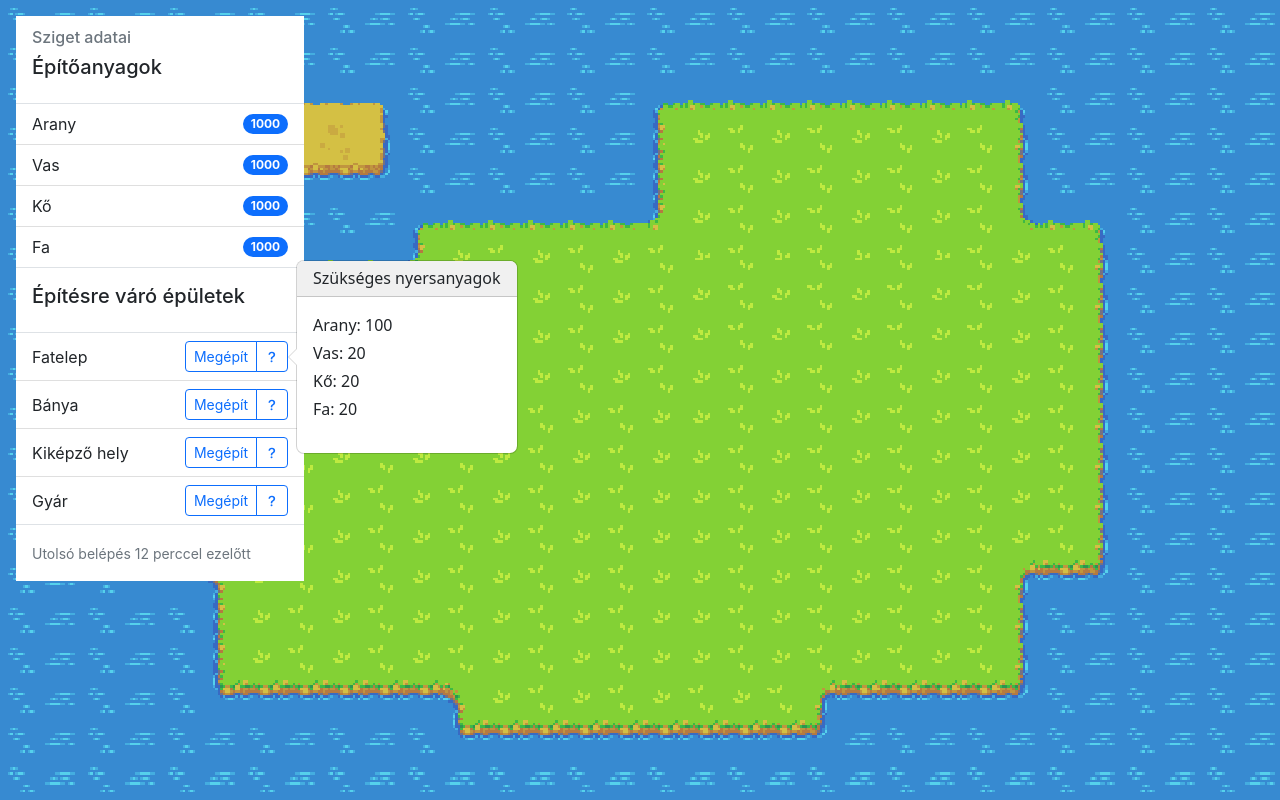
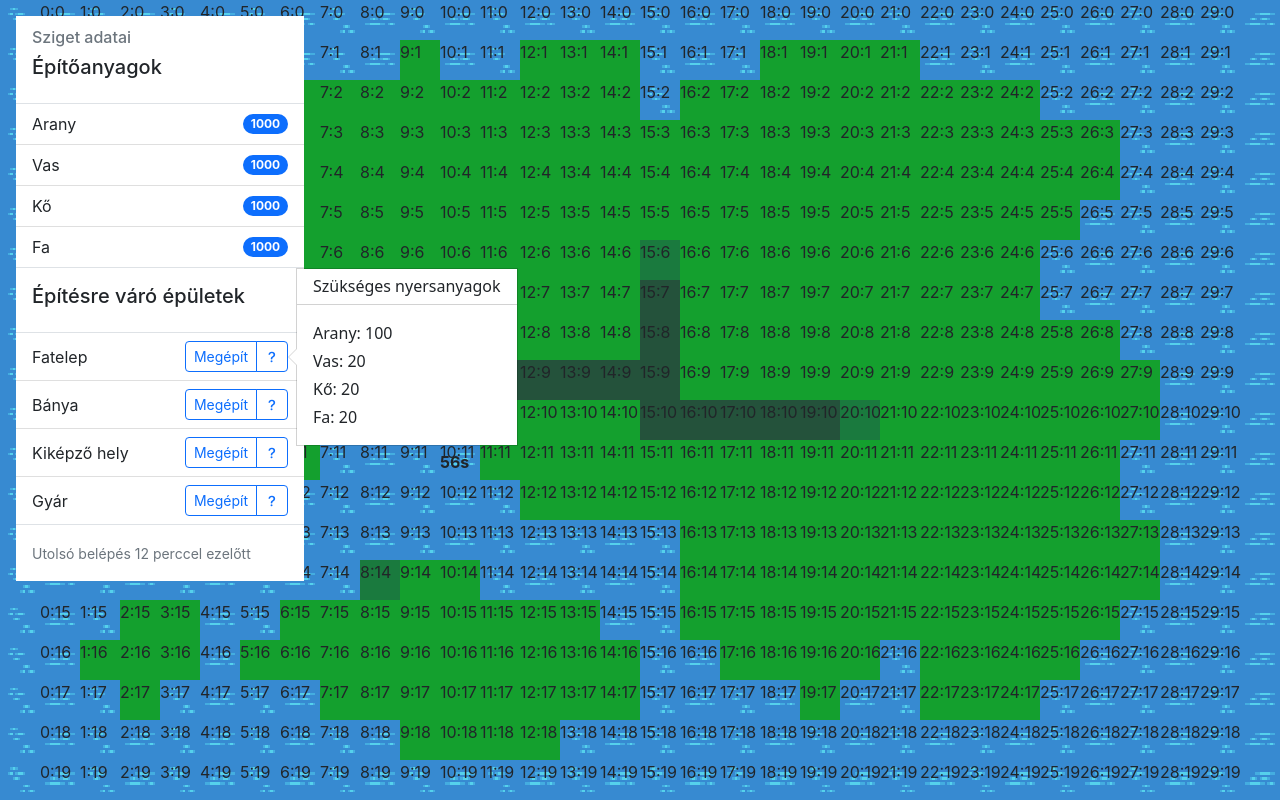
Before and after one commit to LeknerNorbert/IslandDemo, a React (Create React App) app: page / in a window 1280 px wide. Both pictures are taken after a click on the button 272 px from the left and 356 px from the top of the page. Built offline with nearby package versions, Linux system fonts and the light colour scheme; the HTML template or start-up script is replaced by a standard one.

Commit message:
fix producting

```diff
--- a/package.json
+++ b/package.json
@@ -12,6 +12,7 @@
     "react-bootstrap": "^2.6.0",
     "react-dom": "^18.2.0",
     "react-scripts": "5.0.1",
+    "react-simple-animate": "^3.5.2",
     "web-vitals": "^2.1.4"
   },
   "scripts": {
--- a/public/init.json
+++ b/public/init.json
@@ -9,17 +9,18 @@
         {
             "coordX": 10,
             "coordY": 10,
-            "level": 2,
+            "level": 1,
             "maxLevel": 3,
             "name": "Templom",
+            "buildDate": "2022-12-17T02:05:00",
             "description": "A templom növeli a kritikus támadások esélyét harc közben",
-            "imagePath": "/assets/house-lvl-2.png",
+            "imagePath": "/assets/house-lvl-1.png",
             "goldsForUpdate": 100,
             "ironsForUpdate": 100,
             "stonesForUpdate": 100,
             "woodsForUpdate": 100,
-            "productionInterval": 10,
-            "lastCollectTime": "2022-12-10",
+            "productionInterval": 180000,
+            "lastCollectTime": "2022-12-17T01:00:00",
             "produceGoldCount": 10,
             "produceIronsCount": 10,
             "produceStonesCount": 10,
@@ -68,5 +69,94 @@
         "irons": 1000,
         "golds": 1000
     },
-    "npcWays": []
+    "npcRoutes": [
+        {
+            "coordX": 5,
+            "coordY": 8
+        },
+        {
+            "coordX": 5,
+            "coordY": 9
+        },
+        {
+            "coordX": 6,
+            "coordY": 9
+        },
+        {
+            "coordX": 7,
+            "coordY": 9
+        },
+        {
+            "coordX": 8,
+            "coordY": 9
+        },
+        {
+            "coordX": 9,
+            "coordY": 9
+        },
+        {
+            "coordX": 10,
+            "coordY": 9
+        },
+        {
+            "coordX": 10,
+            "coordY": 10
+        },
+        {
+            "coordX": 11,
+            "coordY": 9
+        },
+        {
+            "coordX": 12,
+            "coordY": 9
+        },
+        {
+            "coordX": 13,
+            "coordY": 9
+        },
+        {
+            "coordX": 14,
+            "coordY": 9
+        },
+        {
+            "coordX": 15,
+            "coordY": 9
+        },
+        {
+            "coordX": 15,
+            "coordY": 8
+        },
+        {
+            "coordX": 15,
+            "coordY": 7
+        },
+        {
+            "coordX": 15,
+            "coordY": 6
+        },
+        {
+            "coordX": 15,
+            "coordY": 10
+        },
+        {
+            "coordX": 16,
+            "coordY": 10
+        },
+        {
+            "coordX": 17,
+            "coordY": 10
+        },
+        {
+            "coordX": 18,
+            "coordY": 10
+        },
+        {
+            "coordX": 19,
+            "coordY": 10
+        },
+        {
+            "coordX": 20,
+            "coordY": 10
+        }
+    ]
 }
--- a/src/components/main/Main.js
+++ b/src/components/main/Main.js
@@ -26,12 +26,13 @@ export default class Main extends Component {
         irons: 0,
         golds: 0
       },
+      npcWays: [],
       waitToBuild: null,
       selectedBuildingToUpdate: null
     }
 
-    this.startTimeout = null
-    this.productionInterval = null
+    this.updateItemStartTimers = []
+    this.updateItemIntervals = []
   }
 
   async fetchInitFile() {
@@ -61,6 +62,7 @@ export default class Main extends Component {
         b.level,
         b.maxLevel,
         b.name,
+        new Date(b.buildDate),
         b.description,
         b.imagePath,
         b.goldsForUpdate,
@@ -73,10 +75,10 @@ export default class Main extends Component {
         b.produceIronsCount,
         b.produceStonesCount,
         b.produceWoodsCount,
-        this.calculateProducedItemCount(new Date(b.lastCollectTime), b.produceGoldCount, b.productionInterval),
-        this.calculateProducedItemCount(new Date(b.lastCollectTime), b.produceIronsCount, b.productionInterval),
-        this.calculateProducedItemCount(new Date(b.lastCollectTime), b.produceStonesCount, b.productionInterval),
-        this.calculateProducedItemCount(new Date(b.lastCollectTime), b.produceWoodsCount, b.productionInterval)
+        this.calculateProducedItem(new Date(b.lastCollectTime), b.produceGoldCount, b.productionInterval),
+        this.calculateProducedItem(new Date(b.lastCollectTime), b.produceIronsCount, b.productionInterval),
+        this.calculateProducedItem(new Date(b.lastCollectTime), b.produceStonesCount, b.productionInterval),
+        this.calculateProducedItem(new Date(b.lastCollectTime), b.produceWoodsCount, b.productionInterval),
       )
     )
 
@@ -108,7 +110,12 @@ export default class Main extends Component {
         irons: initFile.items.irons,
         golds: initFile.items.golds
       },
-    }))
+      npcRoutes: initFile.npcRoutes
+    }), () => {
+      for(let building of this.state.builtBuildings) {
+        this.startUpdateItemTimer(building)
+      }
+    })
   }
 
   selectWaitToBuild = (name) => {
@@ -129,6 +136,9 @@ export default class Main extends Component {
     if(this.state.waitToBuild != null) {
       const chosenBuilding = this.state.unbuiltBuildings.find(u => u.name == this.state.waitToBuild)
 
+      const buildDate = new Date()
+      buildDate.setMinutes(buildDate.getMinutes() + 2)
+
       // Ez majd backendről fog jönni
       const newBuiltBuilding = new BuiltBuilding (
         chosenCoordX,
@@ -136,13 +146,14 @@ export default class Main extends Component {
         1,
         3,
         chosenBuilding.name,
+        buildDate,
         "...",
         '/assets/house-lvl-1.png',
         200,
         200,
         200,
         200,
-        10,
+        180000,
         new Date(),
         0,
         30,
@@ -153,6 +164,8 @@ export default class Main extends Component {
         0,
         0
       )
+
+      this.startUpdateItemTimer(newBuiltBuilding)
 
       this.setState(state => ({
         ...state,
@@ -205,34 +218,70 @@ export default class Main extends Component {
     }))
   }
 
-  updateProducedItemsOfBuildings() {
-    const buildings = this.state.builtBuildings
+  startUpdateItemTimer(building) {
+    console.log('timer start')
+    const today = new Date()
 
-    for(let building of buildings) {
-      building.alreadyProducedGold = this.calculateProducedItemCount(building.lastCollectTime, building.produceGoldCount, building.productionInterval)
-      building.alreadyProducedIrons = this.calculateProducedItemCount(building.lastCollectTime, building.produceIronsCount, building.productionInterval)
-      building.alreadyProducedStones = this.calculateProducedItemCount(building.lastCollectTime, building.produceStonesCount, building.productionInterval)
-      building.alreadyProducedWoods = this.calculateProducedItemCount(building.lastCollectTime, building.produceWoodsCount, building.productionInterval)
+    const elapsedTimeSinceBuild = today - building.buildDate
+    let start = 0
+
+    if (elapsedTimeSinceBuild > 0) {
+      start = building.productionInterval - (elapsedTimeSinceBuild % building.productionInterval)
+    } else {
+      start = (elapsedTimeSinceBuild * -1) + building.productionInterval
     }
 
-    console.log(buildings)
+    let timer
+    let interval
+
+    timer = setTimeout(() => {
+      console.log('first tick')
+      this.handleProducedItemUpdate(building)
+
+      interval = setInterval(() => {
+        console.log('another tick')
+        this.handleProducedItemUpdate(building)}, building.productionInterval)
+    }, start)
+
+    this.updateItemStartTimers.push(timer)
+    this.updateItemIntervals.push(interval)
+  }
+
+  clearUpdateItemStartTimers() {
+    for(let timer of this.updateItemStartTimers) {
+      clearTimeout(timer)
+    }
+  }
+
+  clearUpdateItemIntervals() {
+    for(let interval of this.updateItemIntervals) {
+      clearInterval(interval)
+    }
+  }
+
+  handleProducedItemUpdate(building) {
+    const updatedBuilding = this.state.builtBuildings.find(b => b.name == building.name)
+
+    updatedBuilding.alreadyProducedGold = this.calculateProducedItem(updatedBuilding.lastCollectTime, updatedBuilding.produceGoldCount, updatedBuilding.productionInterval)
+    updatedBuilding.alreadyProducedIrons = this.calculateProducedItem(updatedBuilding.lastCollectTime, updatedBuilding.produceIronsCount, updatedBuilding.productionInterval)
+    updatedBuilding.alreadyProducedStones = this.calculateProducedItem(updatedBuilding.lastCollectTime, updatedBuilding.produceStonesCount, updatedBuilding.productionInterval)
+    updatedBuilding.alreadyProducedWoods = this.calculateProducedItem(updatedBuilding.lastCollectTime, updatedBuilding.produceWoodsCount, updatedBuilding.productionInterval)
 
     this.setState(state => ({
       ...state,
-      builtBuildings: buildings
+      builtBuildings: state.builtBuildings.map(b => (
+        b.name == updatedBuilding.name ? updatedBuilding : b
+      ))
     }))
   }
 
-  calculateProducedItemCount(lastCollectTime, count, interval) {
+  calculateProducedItem(lastCollectTime, itemCount, interval) {
     const today = new Date()
 
-    const elapsedTime = today - lastCollectTime
-    const ticks = parseInt(elapsedTime / (interval * 60000))
+    const elapsedTimeFromLastCollection = today - lastCollectTime
+    const multiplier = parseInt(elapsedTimeFromLastCollection / interval)
 
-    console.log('el. time: ' + elapsedTime)
-    console.log('interval: ' + interval)
-    console.log(ticks * count)
-    return ticks * count
+    return itemCount * multiplier
   }
 
   collectProducedItems = (building) => {
@@ -245,6 +294,7 @@ export default class Main extends Component {
       building.level,
       building.maxLevel,
       building.name,
+      building.buildDate,
       building.description,
       building.imagePath,
       building.goldsForUpdate,
@@ -277,40 +327,13 @@ export default class Main extends Component {
     }))
   }
 
-  startProductionInterval() {
-    const today = new Date()
-    let minutes = today.getMinutes()
-    let seconds = today.getSeconds()
-
-    const startTimeInMinutes = 10 - ( minutes % 10)
-    const startTimeinMilisecond = (startTimeInMinutes * 60000) - (seconds * 1000)
-
-    this.startTimeout = setTimeout(() => {
-      this.updateProducedItemsOfBuildings()
-
-      this.productionInterval = setInterval(() => {
-        this.updateProducedItemsOfBuildings()
-      }, 600000)
-    }, startTimeinMilisecond)
-  }
-
-  clearProductionIntervals() {
-    if (this.startTimeout != null) {
-      clearTimeout(this.startTimeout)
-    }
-
-    if (this.productionInterval != null) {
-      clearInterval(this.productionInterval)
-    }
-  }
-
   componentDidMount() {
     this.fetchInitFile()
-    this.startProductionInterval()
   }
 
   componentWillUnmount() {
-    this.clearProductionIntervals()
+    this.clearUpdateItemStartTimers()
+    this.clearUpdateItemIntervals()
   }
 
   render() {
--- a/src/components/main/Models.js
+++ b/src/components/main/Models.js
@@ -6,17 +6,13 @@ export class BuildingArea {
 }
 
 export class BuiltBuilding {
-    #produceGoldCount = 0
-    #produceIronsCount = 0
-    #produceStonesCount = 0
-    #produceWoodsCount = 0
-
     constructor (
         coordX,
         coordY,
         level,
         maxLevel,
         name,
+        buildDate,
         description,
         imagePath,
         goldsForUpdate,
@@ -39,6 +35,7 @@ export class BuiltBuilding {
         this.level = level
         this.maxLevel = maxLevel
         this.name = name
+        this.buildDate = buildDate
         this.description = description
         this.imagePath = imagePath
         this.goldsForUpdate = goldsForUpdate
--- a/src/components/map/Map.css
+++ b/src/components/map/Map.css
@@ -44,3 +44,8 @@
     width: 80px;
     height: 40px;
 }
+
+.npc {
+    background-color: orange;
+    position: absolute;
+}
--- a/src/components/map/Map.js
+++ b/src/components/map/Map.js
@@ -4,6 +4,8 @@ import Tile from './tile/Tile.js'
 import React from "react";
 import Building from "./building/Building.js";
 import { Spinner } from 'react-bootstrap';
+import { AnimateKeyframes }  from 'react-simple-animate';
+
 
 import './Map.css'
 
@@ -186,6 +188,19 @@ export default class Map extends Component {
     }
 
     render() {
+
+        const coords = []
+
+        for(let i = 0; i < 20; i++) {
+            const latitude = []
+
+            for (let j = 0; j < 30; j++) {
+                latitude.push({ x: j, y: i })
+            }
+
+            coords.push(latitude)
+        }
+
         return !this.props.isInitReady ? (
             <div className="vh-100 vw-100 d-flex justify-content-center align-items-center">
                 <Spinner animation="grow" />
@@ -219,6 +234,22 @@ export default class Map extends Component {
                         top: this.state.islandY,
                         left: this.state.islandX,
                     }}>
+
+                    {
+                        coords.map(coord => (
+                            coord.map(latitude => (
+                                <Tile
+                                    key={`${latitude.x}:${latitude.y}`}
+                                    width={this.state.tileSize}
+                                    height={this.state.tileSize}
+                                    top={(latitude.y * this.state.tileSize)}
+                                    left={(latitude.x * this.state.tileSize)}
+                                >
+                                    { `${latitude.x}:${latitude.y}` }
+                                </Tile>
+                            ))
+                        ))
+                    }
 
                     {
                         this.props.availableBuildingAreas.map((area, index) => (
@@ -256,7 +287,6 @@ export default class Map extends Component {
                             </Tile>
                         ))
                     }
-
                 </div>
             </div>
         )
--- a/src/components/map/building/Building.js
+++ b/src/components/map/building/Building.js
@@ -9,10 +9,61 @@ export default class Building extends Component{
         super(props)
 
         this.ref = React.createRef()
+
+        this.state = {
+            remainingTime: null
+        }
+
+        let interval;
     }
 
     handleClick() {
         this.props.collectProducedItems(this.props.building)
+    }
+
+    checkAlreadyBuilded() {
+        const today = new Date()
+
+        return this.props.building.buildDate > today ? false : true
+    }
+
+    startReaminingTimeTimer() {
+        this.handleTimeChange()
+
+        this.interval = setInterval(() => this.handleTimeChange(), 1000)
+    }
+
+    handleTimeChange() {
+        const today = new Date()
+        const time = this.props.building.buildDate - today
+
+        if (time > 0) {
+            this.setState(state => ({
+                ...state,
+                remainingTime: new Date(time)
+            }))
+        } else {
+            this.setState(state => ({
+                ...state,
+                remainingTime: null
+            }))
+
+            this.clearRemainingTime()
+        }
+    }
+
+    componentDidMount() {
+        if (!this.checkAlreadyBuilded()) {
+            this.startReaminingTimeTimer()
+        }
+    }
+
+    clearRemainingTime() {
+        clearInterval(this.interval)
+    }
+
+    componentWillUnmount() {
+        this.clearRemainingTime()
     }
 
     render() {
@@ -22,7 +73,15 @@ export default class Building extends Component{
             this.props.building.alreadyProducedStones +
             this.props.building.alreadyProducedWoods > 0 )
 
-        return (
+        return this.state.remainingTime != null ?
+        (
+            <div className="w-100 h-100 d-flex justify-content-center align-items-center flex-column">
+                <i className="bi bi-hammer fs-4"></i>
+                <span className="fw-bold">{ this.state.remainingTime.getHours() - 1 }h { this.state.remainingTime.getMinutes() }m { this.state.remainingTime.getSeconds() }s</span>
+            </div>
+        ) :
+        (
+
             <div className="w-100 h-100">
                 <div className="overlay-container" ref={this.ref}></div>
                 <OverlayTrigger
--- a/src/components/map/movable-popover/MovablePopover.js
+++ b/src/components/map/movable-popover/MovablePopover.js
@@ -8,7 +8,7 @@ const MovablePopover = React.forwardRef(
       }, [props.zoom, props.building, popper]);
 
       return (
-        <Popover ref={ref} body {...props}>
+        <Popover ref={ref} body {...props} className="rounded-0 border-0">
           {children}
         </Popover>
       );
--- /dev/null
+++ b/src/components/map/update-building-dialog/UpdateBuildingDialog.css
@@ -0,0 +1,4 @@
+.modal-content {
+    border: none;
+    border-radius: 0%;
+}
--- a/src/components/map/update-building-dialog/UpdateBuildingDialog.js
+++ b/src/components/map/update-building-dialog/UpdateBuildingDialog.js
@@ -1,5 +1,7 @@
 import { Component, useState } from 'react';
-import { Modal, Button, Container, Col, Row, Table } from 'react-bootstrap';
+import { Modal, Button, Container, Col, Row, Table, ModalBody } from 'react-bootstrap';
+
+import "./UpdateBuildingDialog.css"
 
 export default class UpdateBuildingDialog extends Component {
     constructor(props) {
--- a/src/components/player-statistic/PlayerStatistic.js
+++ b/src/components/player-statistic/PlayerStatistic.js
@@ -89,18 +89,16 @@ export default class PlayerStatistic extends Component {
                                                     Megépít
                                                 </Button>
                                                 <OverlayTrigger
-                                                    trigger="click"
+                                                    trigger="focus"
                                                     placement="right"
                                                     overlay={
-                                                        <Popover id="popover-basic">
-                                                            <Popover.Header as="h3">Szükséges nyersanyagok</Popover.Header>
-                                                            <Popover.Body>
-                                                                <ul className="list-unstyled">
-                                                                    <li className='mb-1 fs-6'>Arany: { building.goldsForBuild }</li>
-                                                                    <li className='mb-1 fs-6'>Vas: { building.ironsForBuild }</li>
-                                                                    <li className='mb-1 fs-6'>Kő: { building.stonesForBuild }</li>
-                                                                    <li className='mb-1 fs-6'>Fa: { building.woodsForBuild }</li>
-                                                                </ul>
+                                                        <Popover id="popover-basic" className="rounded-0">
+                                                            <Popover.Header as="h3" className="bg-body">Szükséges nyersanyagok</Popover.Header>
+                                                            <Popover.Body className="d-flex flex-column">
+                                                                <span className='mb-1 fs-6'>Arany: { building.goldsForBuild }</span>
+                                                                <span className='mb-1 fs-6'>Vas: { building.ironsForBuild }</span>
+                                                                <span className='mb-1 fs-6'>Kő: { building.stonesForBuild }</span>
+                                                                <span className='fs-6'>Fa: { building.woodsForBuild }</span>
                                                             </Popover.Body>
                                                         </Popover>
                                                     }>
```
Also changed, not shown: public/assets/island.png, 1 other file (tests, documents, lock files or other folders).
